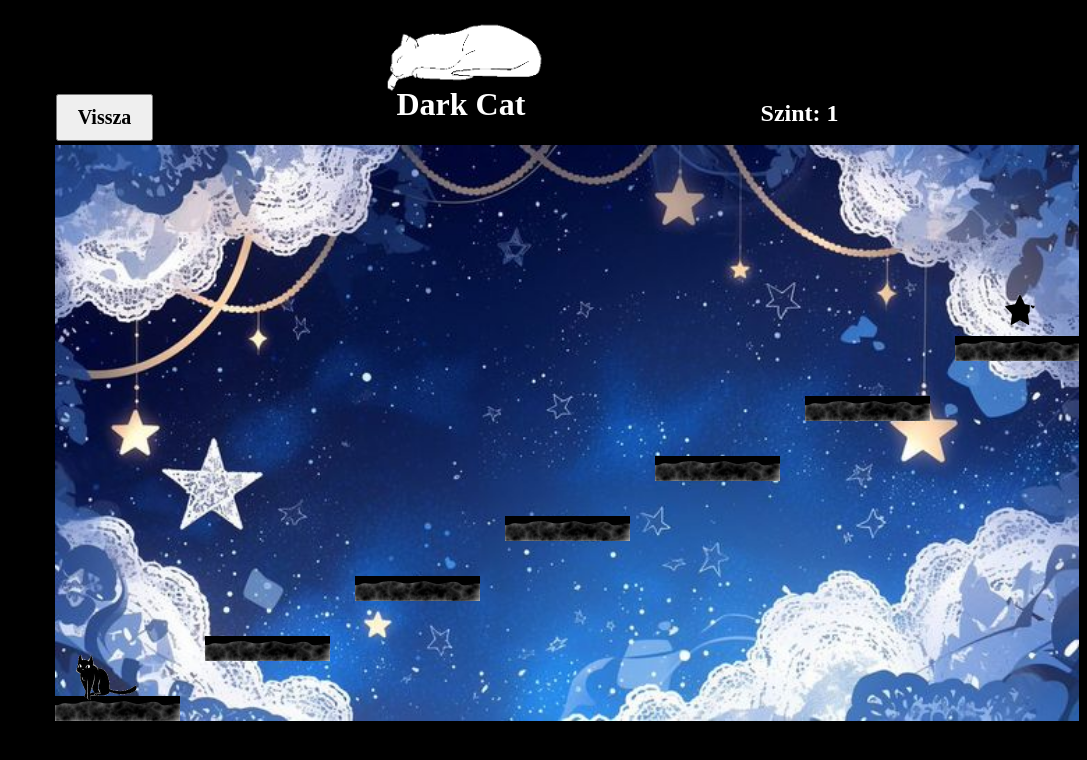
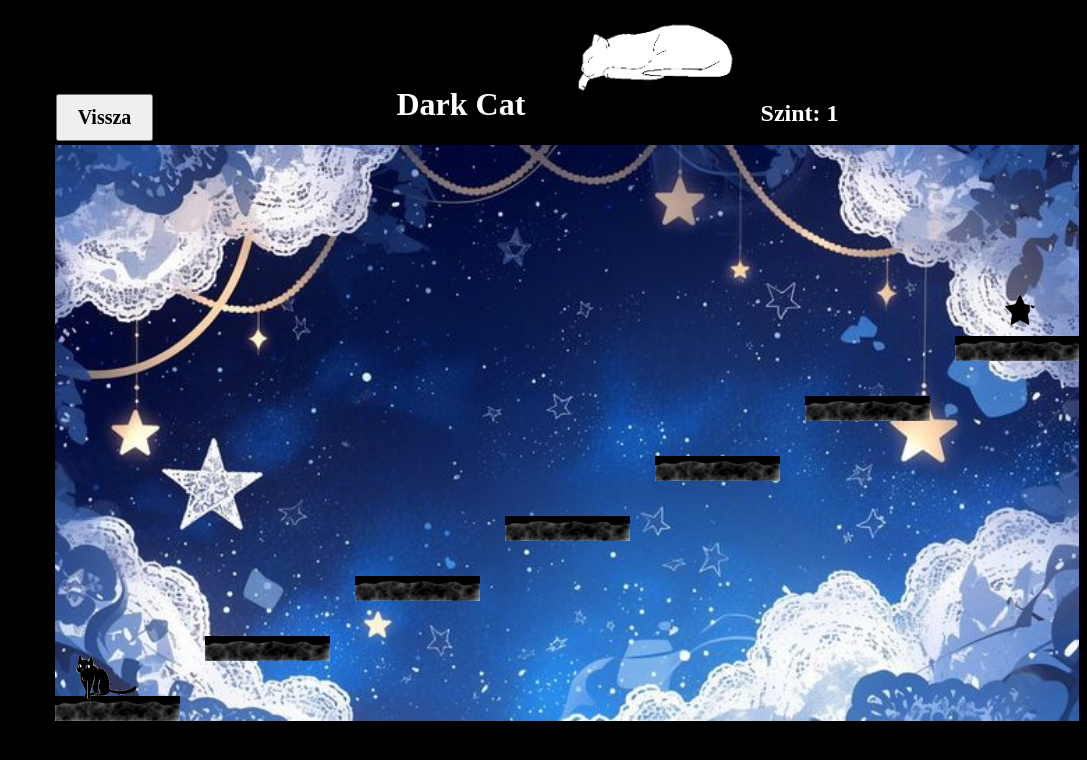
Before and after one commit to Nevtelenlany/Nevtelenlany.darkcat.github.io, a plain HTML site: page jatek/jatek.html in a window 1280 px wide. Shown: the whole page, without its empty margins (193-1280 px from the left). Drawn offline with Linux system fonts and the light colour scheme.

Commit message:
Update jatek.css

```diff
--- a/jatek/jatek.css
+++ b/jatek/jatek.css
@@ -2,7 +2,7 @@ body{
     background-color: black;}
 
 #fehercica{
-    margin-left: 45%;
+    margin-left: 760px;
     margin-top: 1%;}
 
 h1{
```
